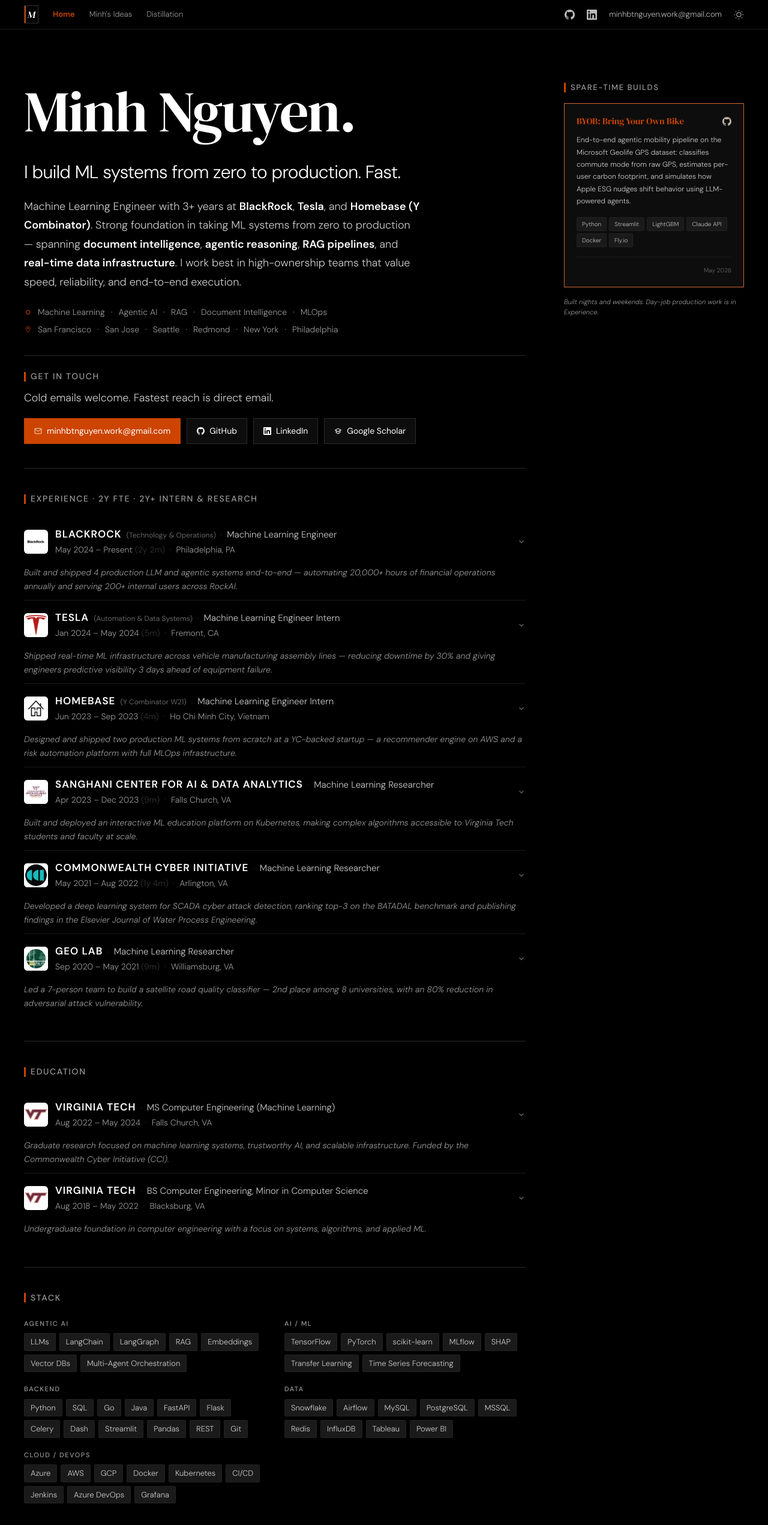
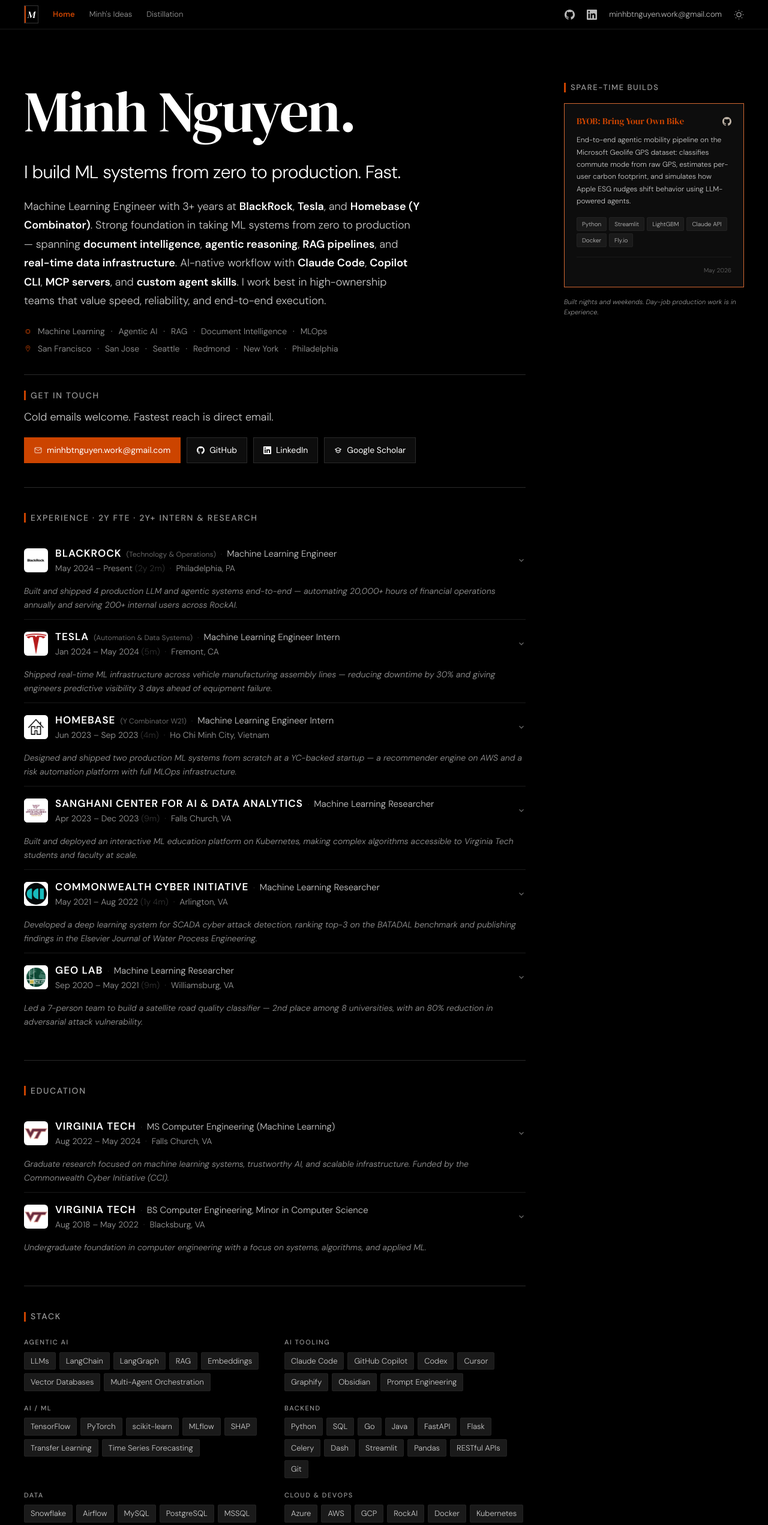
Before and after one commit to minhbtnguyen/minhbtnguyen.github.io, an Astro site: page / in a window 1280 px wide. Shown: the top 2542 px of the page at 60% size. Built offline with nearby package versions, Linux system fonts and the light colour scheme; Astro itself is replaced by a stand-in of ours.

Commit message:
Added skills & effect

```diff
--- a/src/components/Hero.astro
+++ b/src/components/Hero.astro
@@ -8,7 +8,7 @@
     Minh Nguyen.
   </h1>
   <p class="text-[30px] text-[#1A1A1A] mb-5 font-light tracking-tight text-center lg:text-left">
-    I build ML systems from zero to production. Fast.
+    I build ML systems from zero to production. <span class="fast-highlight">Fast.</span>
   </p>
   <p class="text-[18px] text-[#4A4540] leading-[1.75] max-w-[660px] mb-6 font-light text-center lg:text-left mx-auto lg:mx-0">
     Machine Learning Engineer with 3+ years at
@@ -20,6 +20,11 @@
     <a href="#skills" data-scroll="skills" class="hero-link font-semibold text-[#1A1A1A] hover:text-[#CC4400] transition-colors cursor-pointer">agentic reasoning</a>,
     <a href="#skills" data-scroll="skills" class="hero-link font-semibold text-[#1A1A1A] hover:text-[#CC4400] transition-colors cursor-pointer">RAG pipelines</a>, and
     <a href="#skills" data-scroll="skills" class="hero-link font-semibold text-[#1A1A1A] hover:text-[#CC4400] transition-colors cursor-pointer">real-time data infrastructure</a>.
+    AI-native workflow with
+    <a href="#skills" data-scroll="skills" class="hero-link font-semibold text-[#1A1A1A] hover:text-[#CC4400] transition-colors cursor-pointer">Claude Code</a>,
+    <a href="#skills" data-scroll="skills" class="hero-link font-semibold text-[#1A1A1A] hover:text-[#CC4400] transition-colors cursor-pointer">Copilot CLI</a>,
+    <a href="#skills" data-scroll="skills" class="hero-link font-semibold text-[#1A1A1A] hover:text-[#CC4400] transition-colors cursor-pointer">MCP servers</a>, and
+    <a href="#skills" data-scroll="skills" class="hero-link font-semibold text-[#1A1A1A] hover:text-[#CC4400] transition-colors cursor-pointer">custom agent skills</a>.
     I work best in high-ownership teams that value speed, reliability, and end-to-end execution.
   </p>
   <div class="flex flex-col gap-2 text-[14px] text-[#888078] font-light">
@@ -90,3 +95,23 @@
     });
   });
 </script>
+
+<style>
+  @keyframes fastPulse {
+    0%, 100% { color: #1A1A1A; }
+    50%       { color: #CC4400; }
+  }
+
+  @keyframes fastPulseDark {
+    0%, 100% { color: #FFFFFF; }
+    50%       { color: #CC4400; }
+  }
+
+  .fast-highlight {
+    animation: fastPulse 2.5s ease-in-out infinite;
+  }
+
+  :global(html.dark) .fast-highlight {
+    animation-name: fastPulseDark;
+  }
+</style>
--- a/src/components/Skills.astro
+++ b/src/components/Skills.astro
@@ -2,7 +2,11 @@
 const categories = [
   {
     label: 'Agentic AI',
-    skills: ['LLMs', 'LangChain', 'LangGraph', 'RAG', 'Embeddings', 'Vector DBs', 'Multi-Agent Orchestration'],
+    skills: ['LLMs', 'LangChain', 'LangGraph', 'RAG', 'Embeddings', 'Vector Databases', 'Multi-Agent Orchestration'],
+  },
+  {
+    label: 'AI Tooling',
+    skills: ['Claude Code', 'GitHub Copilot', 'Codex', 'Cursor', 'Graphify', 'Obsidian', 'Prompt Engineering'],
   },
   {
     label: 'AI / ML',
@@ -10,15 +14,15 @@ const categories = [
   },
   {
     label: 'Backend',
-    skills: ['Python', 'SQL', 'Go', 'Java', 'FastAPI', 'Flask', 'Celery', 'Dash', 'Streamlit', 'Pandas', 'REST', 'Git'],
+    skills: ['Python', 'SQL', 'Go', 'Java', 'FastAPI', 'Flask', 'Celery', 'Dash', 'Streamlit', 'Pandas', 'RESTful APIs', 'Git'],
   },
   {
     label: 'Data',
     skills: ['Snowflake', 'Airflow', 'MySQL', 'PostgreSQL', 'MSSQL', 'Redis', 'InfluxDB', 'Tableau', 'Power BI'],
   },
   {
-    label: 'Cloud / DevOps',
-    skills: ['Azure', 'AWS', 'GCP', 'Docker', 'Kubernetes', 'CI/CD', 'Jenkins', 'Azure DevOps', 'Grafana'],
+    label: 'Cloud & DevOps',
+    skills: ['Azure', 'AWS', 'GCP', 'RockAI', 'Docker', 'Kubernetes', 'CI/CD', 'Jenkins', 'Azure DevOps', 'Grafana'],
   },
 ];
 ---
```
